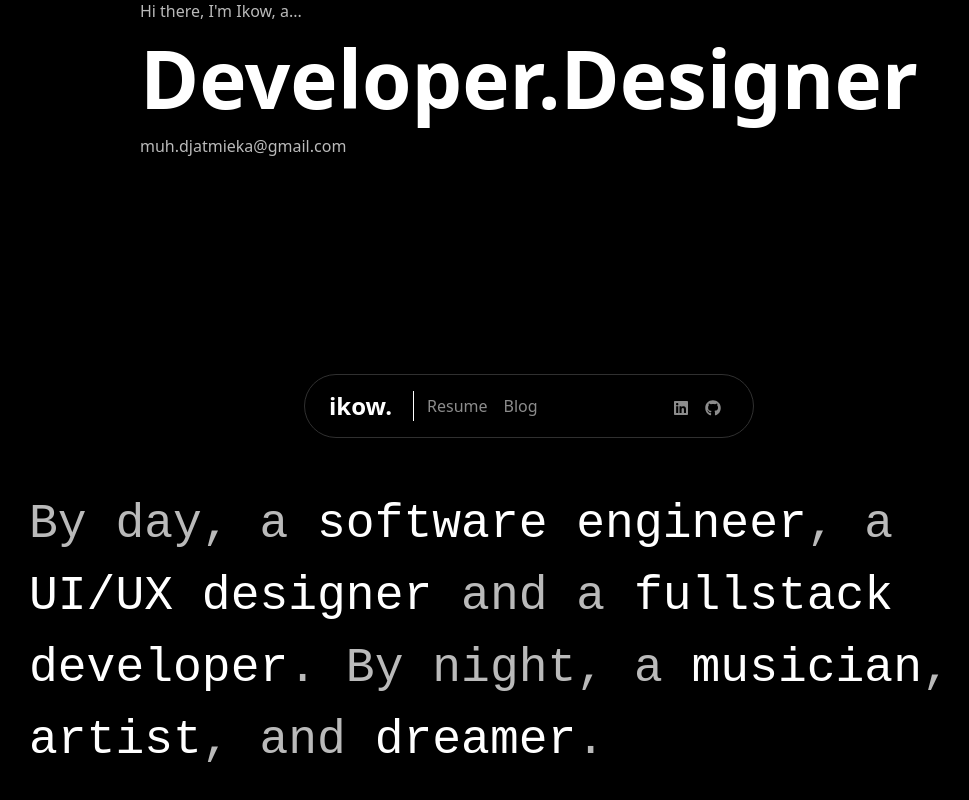
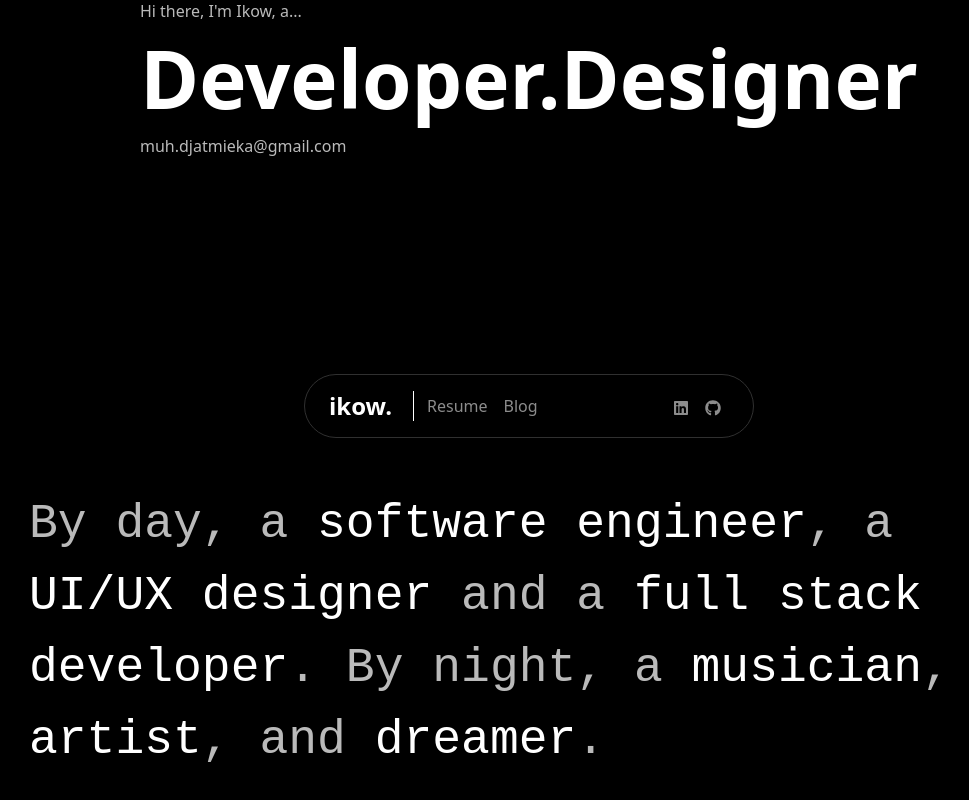
Before and after one commit to Ikow-g/portfolio, a React (Create React App) app: page / in a window 1280 px wide. Shown: the part 312-1112 px from the top of the page, without its empty margins (111-1080 px from the left). Built offline with nearby package versions, Linux system fonts and the light colour scheme.

Commit message:
Update Quotes.js

```diff
--- a/src/components/Quotes.js
+++ b/src/components/Quotes.js
@@ -9,7 +9,7 @@ function Quotes() {
           By day, a<span> software engineer</span>, a
           <span> UI/UX designer </span>
           and a
-          <span> fullstack developer</span>. By night, a<span> musician</span>,
+          <span> full stack developer</span>. By night, a<span> musician</span>,
           <span> artist</span>, and
           <span> dreamer</span>.
         </p>
```
